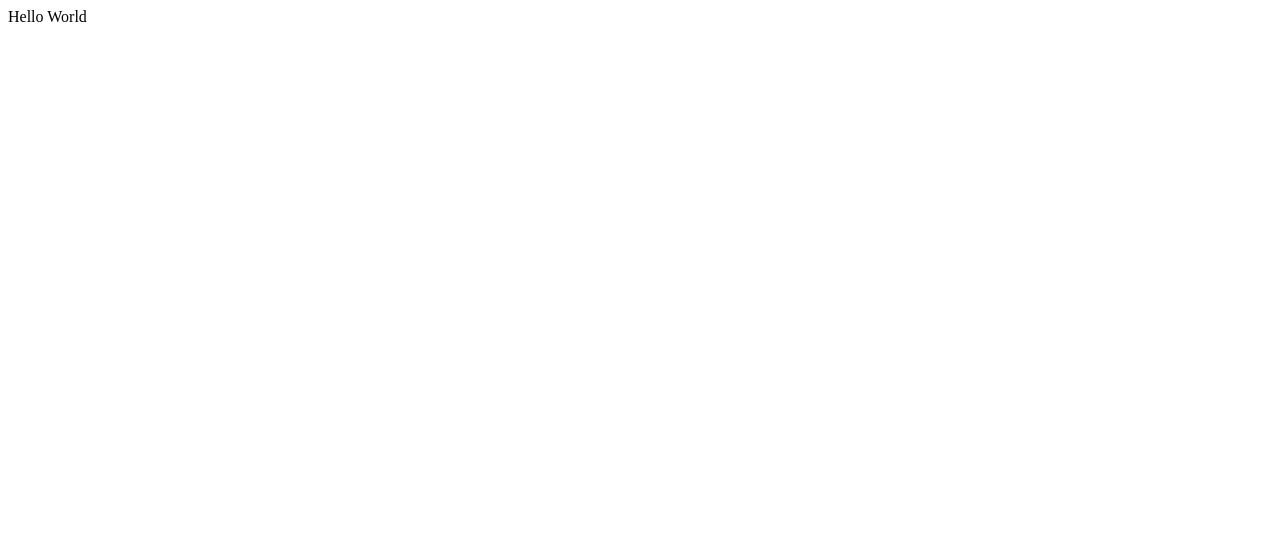
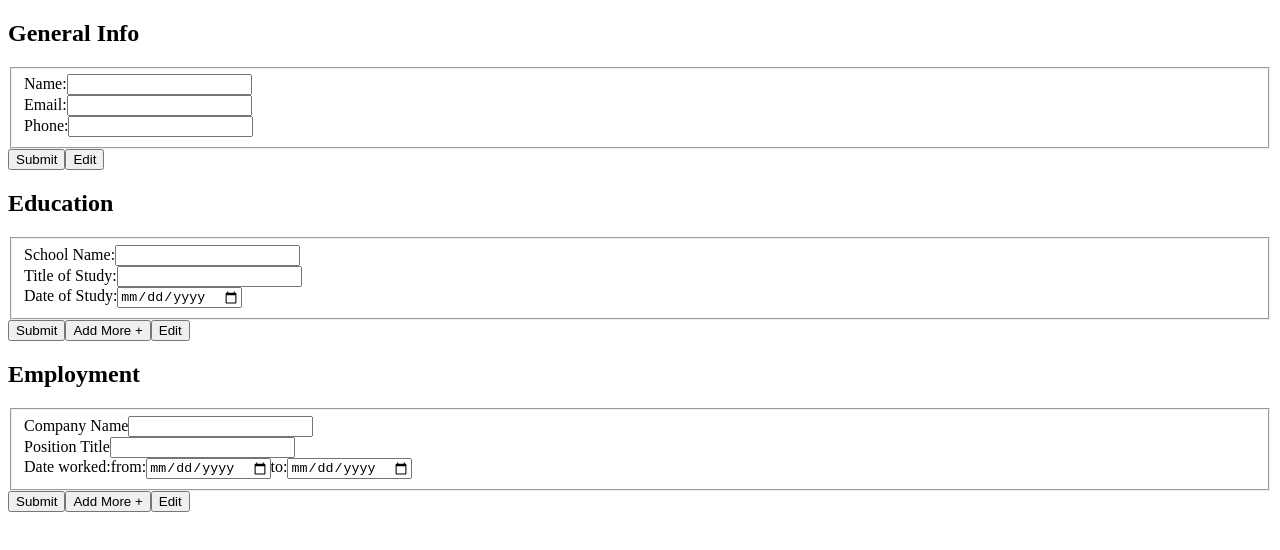
Before and after one commit to RyanMcEntire/cv-application, a React (Create React App) app: page / in a window 1280 px wide. Shown: the top 550 px of the page. Built offline with nearby package versions, Linux system fonts and the light colour scheme.

Commit message:
Make generic HTML for forms

```diff
--- a/src/App.js
+++ b/src/App.js
@@ -1,5 +1,20 @@
-function App() {
-  return <div>Hello World</div>;
+import React, { Component } from 'react';
+import General from './components/General';
+import Education from './components/Education';
+import Experience from './components/Experience';
+
+export default class App extends Component {
+  constructor(props) {
+    super(props);
+  }
+
+  render() {
+    return (
+      <div>
+        <General />
+        <Education />
+        <Experience />
+      </div>
+    );
+  }
 }
-
-export default App;
--- /dev/null
+++ b/src/components/Education.js
@@ -0,0 +1,30 @@
+import React, { Component } from 'react';
+
+export default class Education extends Component {
+  render() {
+    return (
+      <div>
+        <form action="">
+          <h2>Education</h2>
+          <fieldset>
+            <div>
+              <label htmlFor="schoolName">School Name:</label>
+              <input type="text" />
+            </div>
+            <div>
+              <label htmlFor="titleOfStudy">Title of Study:</label>
+              <input type="text" />
+            </div>
+            <div>
+              <label htmlFor="dateOfStudy">Date of Study:</label>
+              <input type="date" />
+            </div>
+          </fieldset>
+          <button>Submit</button>
+          <button>Add More +</button>
+          <button className="edit-education">Edit</button>
+        </form>
+      </div>
+    );
+  }
+}
--- /dev/null
+++ b/src/components/Experience.js
@@ -0,0 +1,32 @@
+import React, { Component } from 'react';
+
+export default class Experience extends Component {
+  render() {
+    return (
+      <div>
+        <form action="">
+          <h2>Employment</h2>
+          <fieldset>
+            <div>
+              <label htmlFor="companyName">Company Name</label>
+              <input type="text" />
+            </div>
+            <div>
+              <label htmlFor="positionTitle">Position Title</label>
+              <input type="text" />
+            </div>
+            <div>
+              <label htmlFor="dateWorked">Date worked:</label>from:
+              <input type="date" />
+              to:
+              <input type="date" />
+            </div>
+          </fieldset>
+          <button>Submit</button>
+          <button>Add More +</button>
+          <button className='edit-experience'>Edit</button>
+        </form>
+      </div>
+    );
+  }
+}
--- /dev/null
+++ b/src/components/General.js
@@ -0,0 +1,29 @@
+import React, { Component } from 'react';
+
+export default class General extends Component {
+  render() {
+    return (
+      <div>
+        <form action="">
+          <h2>General Info</h2>
+          <fieldset>
+            <div>
+              <label htmlFor="name">Name:</label>
+              <input type="text" />
+            </div>
+            <div>
+              <label htmlFor="email">Email:</label>
+              <input type="email" />
+            </div>
+            <div>
+              <label htmlFor="phone">Phone:</label>
+              <input type="phone" />
+            </div>
+          </fieldset>
+          <button>Submit</button>
+          <button className="edit-general">Edit</button>
+        </form>
+      </div>
+    );
+  }
+}
```
Also changed, not shown: 1 other file (tests, documents, lock files or other folders).
